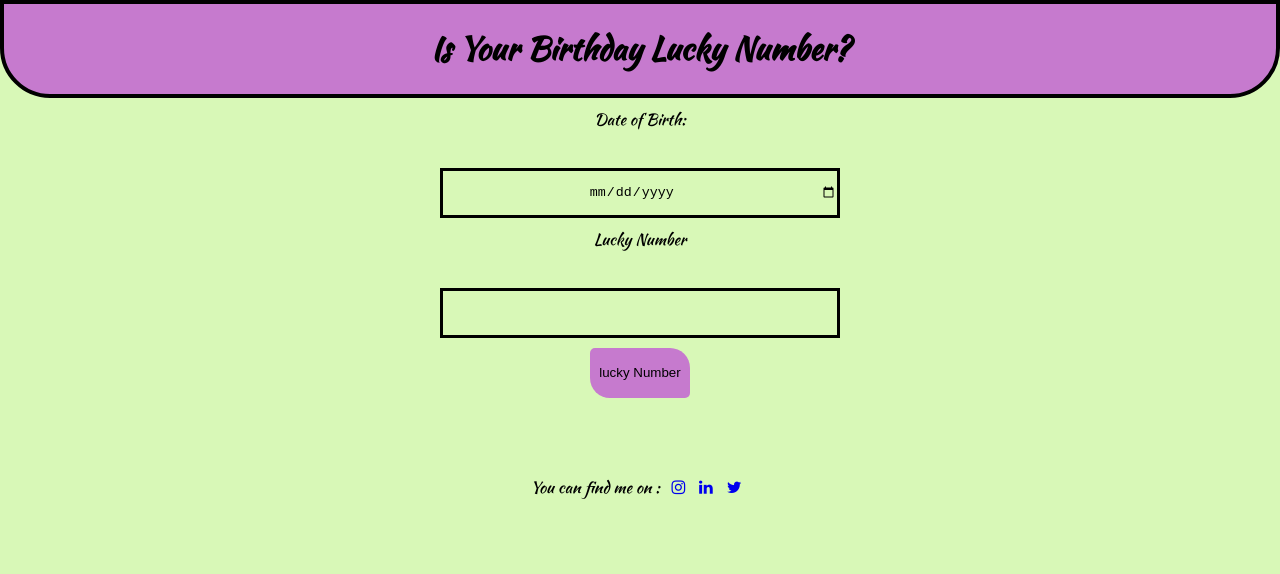
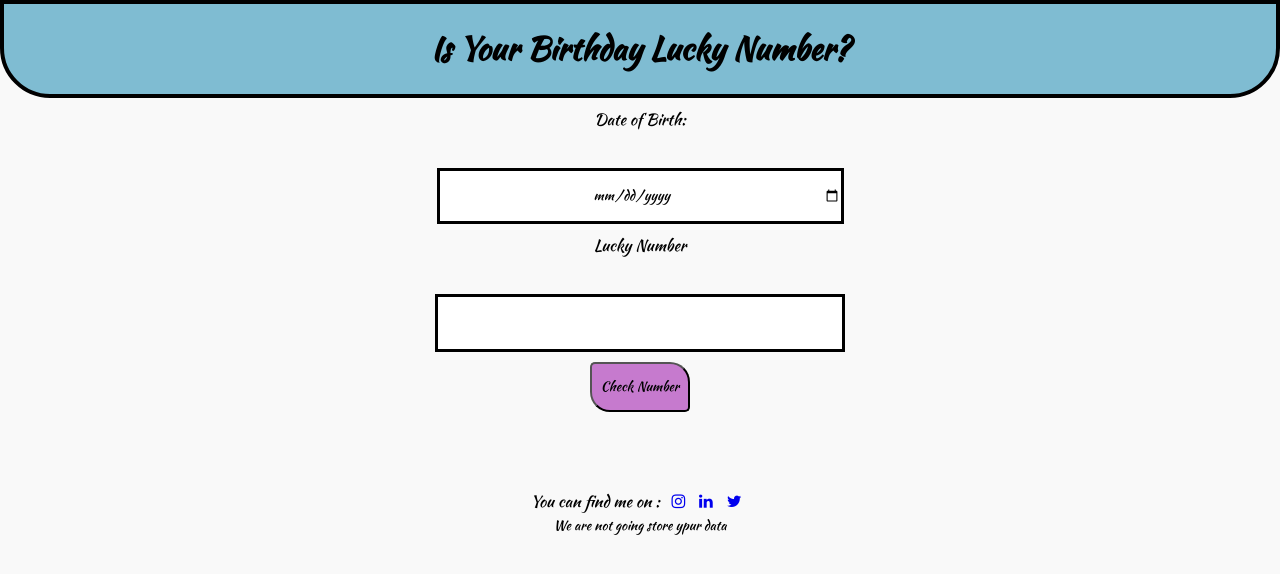
Before and after one commit to Kirti1402/neoG-markEleven-is-your-birthday-lucky, a plain HTML site: page index.html in a window 1280 px wide. Drawn offline with Linux system fonts and the light colour scheme.

Commit message:
updated CSS

```diff
--- a/index.html
+++ b/index.html
@@ -1,13 +1,15 @@
 <!DOCTYPE html>
 <html lang="en">
   <head>
-    <meta charset="UTF-8">
-    <meta http-equiv="X-UA-Compatible" content="IE=edge">
-    <meta name="viewport" content="width=device-width, initial-scale=1.0">
+    <meta charset="UTF-8" />
+    <meta http-equiv="X-UA-Compatible" content="IE=edge" />
+    <meta name="viewport" content="width=device-width, initial-scale=1.0" />
     <title>Is your birthday lucky number?</title>
-    <link rel="stylesheet" href="/style.css">
-    <link rel="stylesheet" href="https://cdnjs.cloudflare.com/ajax/libs/font-awesome/4.7.0/css/font-awesome.min.css">
-
+    <link rel="stylesheet" href="/style.css" />
+    <link
+      rel="stylesheet"
+      href="https://cdnjs.cloudflare.com/ajax/libs/font-awesome/4.7.0/css/font-awesome.min.css"
+    />
   </head>
   <body>
     <header class="heading">
@@ -15,10 +17,10 @@
     </header>
     <div id="main">
       <label for="dob">Date of Birth:</label>
-    <input id="dob" type="date">
+      <input id="dob" type="date" />
       <label for="lucky-number">Lucky Number</label>
-    <input id="lucky-number"type="number">
-    <button class="luck-num-btn">lucky Number</button>
+      <input id="lucky-number" type="number" />
+      <button class="luck-num-btn">Check Number</button>
       <p id="output"></p>
     </div>
     <footer>
@@ -26,17 +28,29 @@
         You can find me on :
         <ul>
           <li>
-            <a href="https://www.instagram.com/steppingbeyond_/" target="_blank" class="link fa fa-instagram"></a>
+            <a
+              href="https://www.instagram.com/steppingbeyond_/"
+              target="_blank"
+              class="link fa fa-instagram"
+            ></a>
           </li>
           <li>
-            <a href="https://www.linkedin.com/in/kirti2714/" target="_blank" class="link fa fa-linkedin"></a>
+            <a
+              href="https://www.linkedin.com/in/kirti2714/"
+              target="_blank"
+              class="link fa fa-linkedin"
+            ></a>
           </li>
           <li>
-            <a href="https://twitter.com/KirtiSi70062355" target="_blank" class="link fa fa-twitter"></a>
+            <a
+              href="https://twitter.com/KirtiSi70062355"
+              target="_blank"
+              class="link fa fa-twitter"
+            ></a>
           </li>
         </ul>
       </div>
-
+      <small>We are not going store ypur data</small>
     </footer>
   </body>
   <script src="app.js" type="text/javascript"></script>
--- a/style.css
+++ b/style.css
@@ -1,24 +1,31 @@
 @import url('https://fonts.googleapis.com/css2?family=Kaushan+Script&display=swap');
+
+:root {
+    --primary-color: #7FBCD2;
+    --secondary-color: #F9F9F9;
+    --black-color: black;
+    --error-color: red;
+    --button-color: #C67ACE;
+}
 
 body {
     font-family: 'Kaushan Script', cursive;
     margin: 0;
     padding: 0;
-    background-color: #D8F8B7;
+    background-color: var(--secondary-color);
 }
-
-* {
-    box-sizing: border-box;
-}
-
 
 .heading {
     text-align: center;
-    color: black;
-    border: 4px solid black;
-    background-color: #C67ACE;
+    border: 4px solid var(--black-color);
+    background-color: var(--primary-color);
     border-bottom-left-radius: 50px;
     border-bottom-right-radius: 50px;
+}
+
+input,
+button {
+    font-family: inherit;
 }
 
 label,
@@ -28,14 +35,11 @@ input {
     text-align: center;
     margin: 10px auto;
     display: block;
-    background-color: #D8F8B7;
+
 }
 
 input {
-    /* margin: 10px auto; */
-    border: 3px solid black;
-    /* width: 150px; */
-    /* height: 30px; */
+    border: 3px solid var(--black-color);
 }
 
 #output {
@@ -53,7 +57,7 @@ input {
 .output-err {
     font-size: larger;
     font-family: 'Kaushan Script', cursive;
-    color: red;
+    color: var(--error-color);
     padding: 30px;
     font-weight: 600;
     border: none;
@@ -65,13 +69,11 @@ input {
 .luck-num-btn {
 
     display: block;
-    background-color: #C67ACE;
-    border: none;
+    background-color: var(--button-color);
     width: 100px;
     height: 50px;
     border-radius: 5px 20px 5px 20px;
     margin: auto;
-    /* text-align: center; */
 }
 
 footer {
```
Also changed, not shown: 1 other file. Lines whose indentation alone changed are shown as unchanged.
